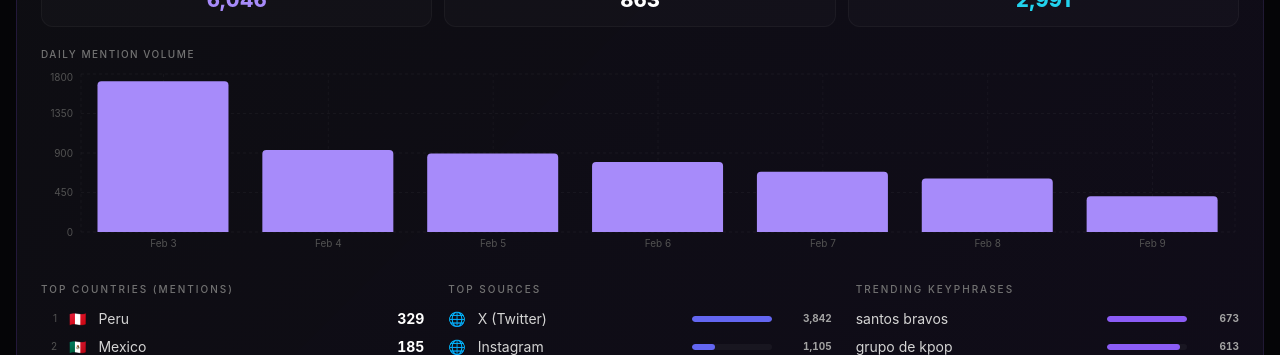
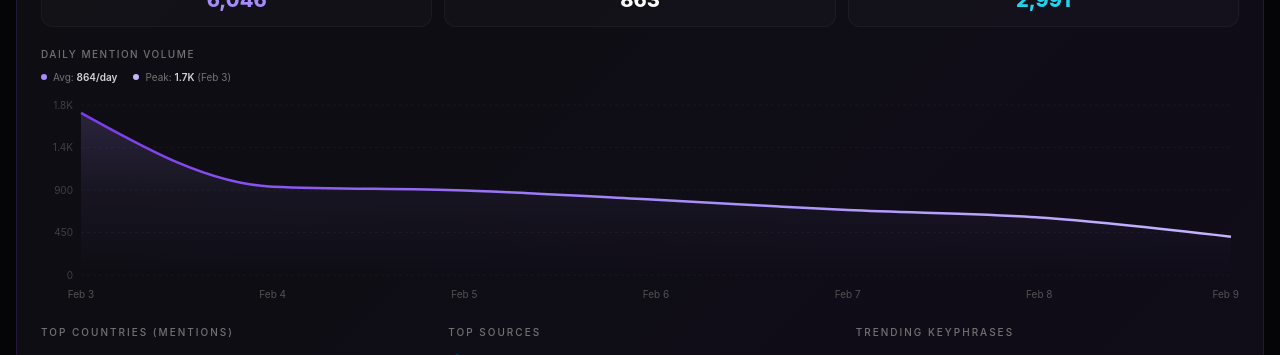
Before and after one commit to it-hbl/santos-bravos-dashboard, a Next.js app: page / in a window 1280 px wide. Shown: the part 3866-4221 px from the top of the page. Built offline with nearby package versions, Linux system fonts and the light colour scheme; no server answers.

Commit message:
Upgrade MentionsChart: gradient area chart with avg/peak stats and polished tooltip

```diff
--- a/app/components/MentionsChart.tsx
+++ b/app/components/MentionsChart.tsx
@@ -1,22 +1,105 @@
 "use client";
-import { BarChart, Bar, XAxis, YAxis, CartesianGrid, Tooltip, ResponsiveContainer } from "recharts";
+import { AreaChart, Area, XAxis, YAxis, CartesianGrid, Tooltip, ResponsiveContainer } from "recharts";
+
+function fmt(n: number) {
+  if (n >= 1_000_000) return (n / 1_000_000).toFixed(1) + "M";
+  if (n >= 1_000) return (n / 1_000).toFixed(1) + "K";
+  return n.toLocaleString();
+}
+
+const CustomTooltip = ({ active, payload, label }: any) => {
+  if (!active || !payload?.length) return null;
+  return (
+    <div className="bg-[#18181b]/95 backdrop-blur-sm border border-white/[0.08] rounded-xl px-4 py-3 shadow-xl shadow-black/40">
+      <p className="text-[10px] text-neutral-500 uppercase tracking-wider mb-1">{label}</p>
+      <p className="text-lg font-extrabold text-violet-400 tabular-nums">{fmt(payload[0].value)}</p>
+      <p className="text-[10px] text-neutral-600">mentions</p>
+    </div>
+  );
+};
+
+const CustomDot = ({ cx, cy, payload, index }: any) => {
+  if (!cx || !cy) return null;
+  return (
+    <circle
+      cx={cx}
+      cy={cy}
+      r={3}
+      fill="#a78bfa"
+      stroke="#18181b"
+      strokeWidth={2}
+      className="opacity-0 group-hover:opacity-100 transition-opacity"
+    />
+  );
+};
 
 export default function MentionsChart({ data }: { data: { date: string; mentions: number }[] }) {
+  const maxMentions = Math.max(...data.map(d => d.mentions), 1);
+  const avgMentions = data.length ? Math.round(data.reduce((s, d) => s + d.mentions, 0) / data.length) : 0;
+  const peakDay = data.reduce((max, d) => d.mentions > max.mentions ? d : max, data[0]);
+
   return (
-    <div className="h-48">
-      <ResponsiveContainer width="100%" height="100%">
-        <BarChart data={data} margin={{ top: 4, right: 4, bottom: 0, left: -20 }}>
-          <CartesianGrid strokeDasharray="3 3" stroke="rgba(255,255,255,0.04)" />
-          <XAxis dataKey="date" tick={{ fontSize: 10, fill: "#525252" }} axisLine={false} tickLine={false} />
-          <YAxis tick={{ fontSize: 10, fill: "#525252" }} axisLine={false} tickLine={false} />
-          <Tooltip
-            contentStyle={{ background: "#18181b", border: "1px solid rgba(255,255,255,0.08)", borderRadius: 8, fontSize: 12 }}
-            labelStyle={{ color: "#a3a3a3" }}
-            itemStyle={{ color: "#a78bfa" }}
-          />
-          <Bar dataKey="mentions" fill="#a78bfa" radius={[4, 4, 0, 0]} />
-        </BarChart>
-      </ResponsiveContainer>
+    <div className="space-y-3">
+      {/* Mini stats row */}
+      <div className="flex items-center gap-4">
+        <div className="flex items-center gap-1.5">
+          <div className="w-1.5 h-1.5 rounded-full bg-violet-400" />
+          <span className="text-[10px] text-neutral-500">Avg: <span className="text-neutral-300 font-semibold">{fmt(avgMentions)}/day</span></span>
+        </div>
+        {peakDay && (
+          <div className="flex items-center gap-1.5">
+            <div className="w-1.5 h-1.5 rounded-full bg-violet-300" />
+            <span className="text-[10px] text-neutral-500">Peak: <span className="text-neutral-300 font-semibold">{fmt(peakDay.mentions)}</span> ({peakDay.date})</span>
+          </div>
+        )}
+      </div>
+
+      {/* Chart */}
+      <div className="h-52 group">
+        <ResponsiveContainer width="100%" height="100%">
+          <AreaChart data={data} margin={{ top: 8, right: 8, bottom: 0, left: -20 }}>
+            <defs>
+              <linearGradient id="mentionsGradient" x1="0" y1="0" x2="0" y2="1">
+                <stop offset="0%" stopColor="#a78bfa" stopOpacity={0.3} />
+                <stop offset="50%" stopColor="#a78bfa" stopOpacity={0.1} />
+                <stop offset="100%" stopColor="#a78bfa" stopOpacity={0} />
+              </linearGradient>
+              <linearGradient id="mentionsStroke" x1="0" y1="0" x2="1" y2="0">
+                <stop offset="0%" stopColor="#7c3aed" />
+                <stop offset="50%" stopColor="#a78bfa" />
+                <stop offset="100%" stopColor="#c4b5fd" />
+              </linearGradient>
+            </defs>
+            <CartesianGrid strokeDasharray="3 3" stroke="rgba(255,255,255,0.03)" vertical={false} />
+            <XAxis
+              dataKey="date"
+              tick={{ fontSize: 10, fill: "#525252" }}
+              axisLine={false}
+              tickLine={false}
+              dy={8}
+            />
+            <YAxis
+              tick={{ fontSize: 10, fill: "#404040" }}
+              axisLine={false}
+              tickLine={false}
+              tickFormatter={(v) => fmt(v)}
+            />
+            <Tooltip content={<CustomTooltip />} cursor={{ stroke: "rgba(167,139,250,0.2)", strokeWidth: 1, strokeDasharray: "4 4" }} />
+            <Area
+              type="monotone"
+              dataKey="mentions"
+              stroke="url(#mentionsStroke)"
+              strokeWidth={2.5}
+              fill="url(#mentionsGradient)"
+              animationBegin={0}
+              animationDuration={1500}
+              animationEasing="ease-out"
+              dot={false}
+              activeDot={{ r: 5, fill: "#a78bfa", stroke: "#18181b", strokeWidth: 2 }}
+            />
+          </AreaChart>
+        </ResponsiveContainer>
+      </div>
     </div>
   );
 }
```
